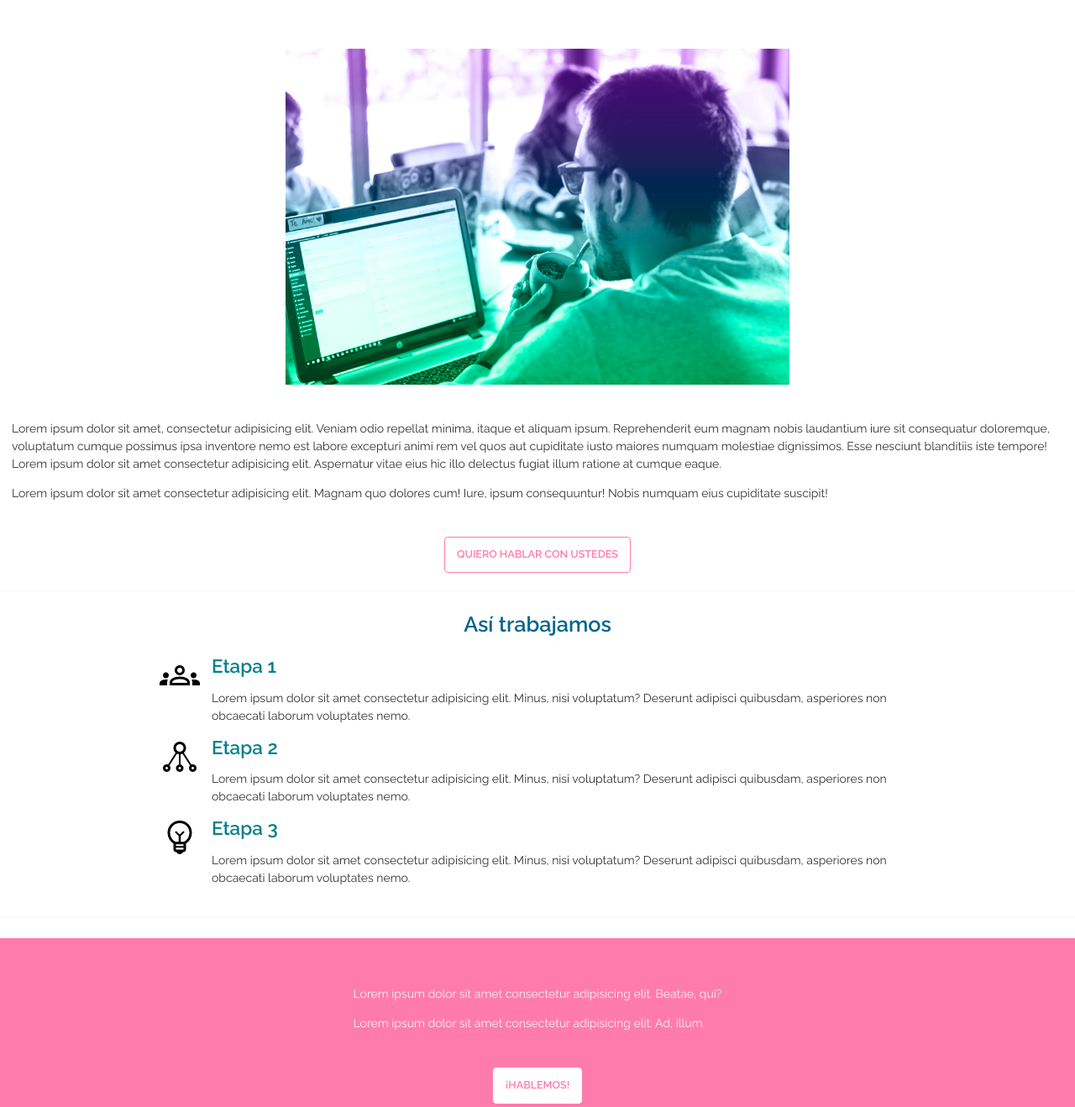
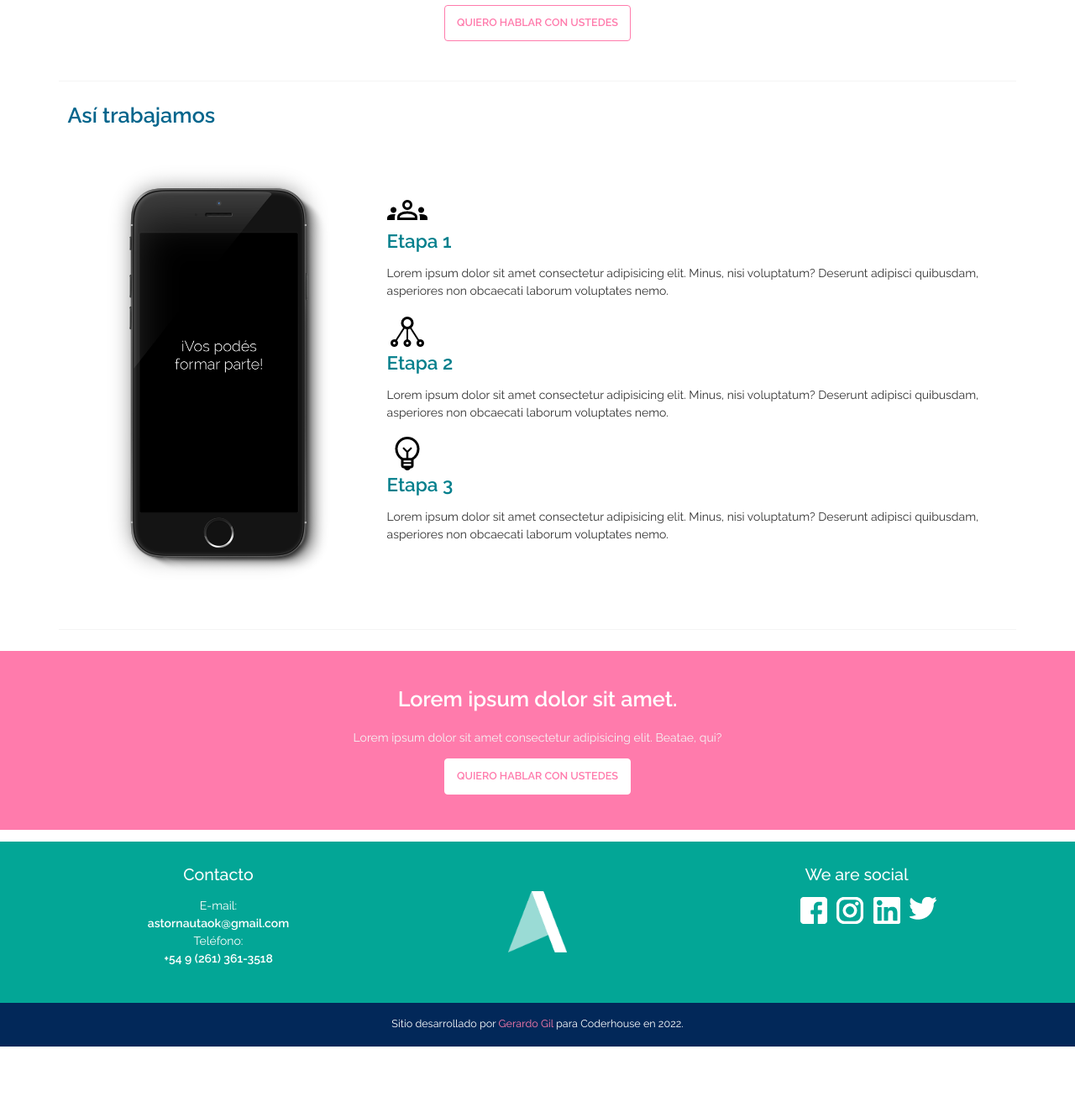
Before and after one commit to gilgerok/desweb-coder, a plain HTML site: page pages/nosotros.html in a window 1280 px wide. Shown: the part 920-2238 px from the top of the page at 84% size. After the commit the page ends 2166 px from the top, so only its background shows below. Drawn offline with Linux system fonts and the light colour scheme.

Commit message:
Terminada maquetacion pagina nosotros.html con bootstrap

```diff
--- a/assets/style/style.css
+++ b/assets/style/style.css
@@ -101,7 +101,7 @@ h6 {
 }
 
 span {
-    color: #03A696;
+    color: #03A696 !important;
 }
 
 strong {
@@ -212,7 +212,7 @@ article {
     align-items: center;
 }
 
-.header__titulo {
+.header__animacion {
     z-index: 2;
     width: 40rem;
     animation-name: titulo;
@@ -406,63 +406,63 @@ article {
 
 /* NOSOTROS */
 
-.section__nosotros {
+/* .section__nosotros {
     display: flex;
     flex-direction: column;
     align-items: center;
-}
+} */
 
-.section__nosotros__article {
+/* .section__nosotros__article {
     display: flex;
     flex-direction: column;
     align-items: center;
     gap: 2rem;
-}
+} */
 
-.section__nosotros__article__imagen {
+/* .section__nosotros__article__imagen {
     width: 100%;
     display: flex;
     justify-content: center;
-}
+} */
 
-.section__nosotros__article__imagen img {
+/* .section__nosotros__article__imagen img {
     width: 100%;
     max-width: 600px;
-}
+} */
 
 .section__nosotros__article__texto {
     margin: 0 1rem;
 }
 
-.section__asiTrabajamos {
+/* .section__asiTrabajamos {
     display: flex;
     flex-direction: column;
     align-items: center;
     gap: 1rem;
-}
+} */
 
-.section__asiTrabajamos__container {
+/* .section__asiTrabajamos__container {
     display: flex;
     align-items: center;
     max-width: 900px;
     margin: 0 1rem;
-}
+} */
 
-.section__asiTrabajamos__container__imagen {
+/* .section__asiTrabajamos__container__imagen {
     display: none;
-}
+} */
 
-.section__asiTrabajamos__container__imagen img {
+/* .section__asiTrabajamos__container__imagen img {
     width: 100%;
-}
+} */
 
-.section__asiTrabajamos__container__etapas__etapa {
+/* .section__asiTrabajamos__container__etapas__etapa {
     display: flex;
     align-items: flex-start;
     column-gap: 1rem;
-}
+} */
 
-.callToAction--nosotros {
+/* .callToAction--nosotros {
     max-width: 1360px;
     margin-bottom: 3rem;
 }
@@ -472,11 +472,11 @@ article {
     gap: 2rem;
     align-items: center;
     flex-direction: column;
-}
+} */
 
-.callToAction__contacto__mensaje p {
+/* .callToAction__contacto__mensaje p {
     text-align: left;
-}
+} */
 
 /* FOOTER */
 .footer {
--- a/pages/nosotros.html
+++ b/pages/nosotros.html
@@ -12,13 +12,17 @@
 </head>
 
 <body>
-    <div class="gridcontainer">
-        <nav class="navbar">
+    <nav class="navbarAstor d-none d-lg-flex align-items-center sticky-top zindex-5">
+        <div class="container-md">
+            <div class="row d-flex justify-content-between">
+                <div class="col-lg-5">
                     <div class="navbar__logo">
                         <a href="../index.html"><img src="../assets/images/logoAstorMenu.png" alt="Logo Astornauta"></a>
                     </div>
+                </div>
+                <div class="col-lg-7">
                     <div class="navbar__menu">
-                <ul>
+                        <ul class="d-flex justify-content-end">
                             <a href="../index.html#servicios">
                                 <li>Servicios</li>
                             </a>
@@ -33,58 +37,104 @@
                             </a>
                         </ul>
                     </div>
+                </div>
+            </div>
+        </div>
     </nav>
     <header class="header">
-            <div class="header__titulo">
-                <h1>No caminamos, <span>volamos</span></h1>
+        <div class="container-md">
+            <div class="row justify-content-center">
+                <div class="col-lg-6 header__animacion">
+                    <div class="header__titulo text-center text-xl-start">
+                        <h1>Así somos, <span>así trabajamos</span></h1>
                     </div>
+                </div>
+                <div class="col-lg-6">
                     <div class="header__descripcion">
-                <p>Lorem ipsum dolor sit amet consectetur, adipisicing elit. Consequuntur pariatur eum voluptas deleniti
+                        <p>Lorem ipsum dolor sit amet consectetur, adipisicing elit. Consequuntur pariatur eum voluptas
+                            deleniti
                             sit saepe ex eaque accusamus reprehenderit corporis.</p>
+                    </div>
+                </div>
+            </div>
         </div>
     </header>
     <main class="main">
-            <section id="nosotros" class="section section__nosotros">
-                <article class="section__nosotros__article invertido">
+        <section id="nosotros" class="container-md section__nosotros">
+            <article>
+                <div class="row">
+                    <div class="col-lg-5 order-1 order-lg-1">
                         <div class="section__nosotros__article__imagen">
-                        <img src="../assets/images/nosotros01.jpg" alt="Imagen representativa - Nosotros">
+                            <img src="../assets/images/nosotros01.jpg" alt="Imagen representativa - Nosotros"
+                                class="img-fluid rounded">
                         </div>
+                    </div>
+                    <div class="col-lg-7 d-flex align-items-center order-2 order-lg-2">
                         <div class="section__nosotros__article__texto">
-                        <p>Lorem ipsum dolor sit amet, consectetur adipisicing elit. Veniam odio repellat minima, itaque
-                            et aliquam ipsum. Reprehenderit eum magnam nobis laudantium iure sit consequatur doloremque,
-                            voluptatum cumque possimus ipsa inventore nemo est labore excepturi animi rem vel quos aut
+                            <p>Lorem ipsum dolor sit amet, consectetur adipisicing elit. Veniam odio repellat minima,
+                                itaque
+                                et aliquam ipsum. Reprehenderit eum magnam nobis laudantium iure sit consequatur
+                                doloremque,
+                                voluptatum cumque possimus ipsa inventore nemo est labore excepturi animi rem vel quos
+                                aut
                                 cupiditate iusto maiores numquam molestiae dignissimos. Esse nesciunt blanditiis iste
-                            tempore! Lorem ipsum dolor sit amet consectetur adipisicing elit. Aspernatur vitae eius hic
+                                tempore! Lorem ipsum dolor sit amet consectetur adipisicing elit. Aspernatur vitae eius
+                                hic
                                 illo delectus fugiat illum ratione at cumque eaque.</p>
-                        <p>Lorem ipsum dolor sit amet consectetur adipisicing elit. Magnam quo dolores cum! Iure, ipsum
+                            <p>Lorem ipsum dolor sit amet consectetur adipisicing elit. Magnam quo dolores cum! Iure,
+                                ipsum
                                 consequuntur! Nobis numquam eius cupiditate suscipit!</p>
                         </div>
-                </article>
-                <article class="section__nosotros__article">
-                    <div class="section__nosotros__article__imagen">
-                        <img src="../assets/images/nosotros02.jpg" alt="Imagen representativa - Nosotros">
                     </div>
+                </div>
+                <div class="row">
+                    <div class="col-lg-7 d-flex align-items-center order-2 order-lg-1">
                         <div class="section__nosotros__article__texto">
-                        <p>Lorem ipsum dolor sit amet, consectetur adipisicing elit. Veniam odio repellat minima, itaque
-                            et aliquam ipsum. Reprehenderit eum magnam nobis laudantium iure sit consequatur doloremque,
-                            voluptatum cumque possimus ipsa inventore nemo est labore excepturi animi rem vel quos aut
+                            <p>Lorem ipsum dolor sit amet, consectetur adipisicing elit. Veniam odio repellat minima,
+                                itaque
+                                et aliquam ipsum. Reprehenderit eum magnam nobis laudantium iure sit consequatur
+                                doloremque,
+                                voluptatum cumque possimus ipsa inventore nemo est labore excepturi animi rem vel quos
+                                aut
                                 cupiditate iusto maiores numquam molestiae dignissimos. Esse nesciunt blanditiis iste
-                            tempore! Lorem ipsum dolor sit amet consectetur adipisicing elit. Aspernatur vitae eius hic
+                                tempore! Lorem ipsum dolor sit amet consectetur adipisicing elit. Aspernatur vitae eius
+                                hic
                                 illo delectus fugiat illum ratione at cumque eaque.</p>
-                        <p>Lorem ipsum dolor sit amet consectetur adipisicing elit. Magnam quo dolores cum! Iure, ipsum
+                            <p>Lorem ipsum dolor sit amet consectetur adipisicing elit. Magnam quo dolores cum! Iure,
+                                ipsum
                                 consequuntur! Nobis numquam eius cupiditate suscipit!</p>
                         </div>
+                    </div>
+                    <div class="col-lg-5 order-1 order-lg-2">
+                        <div class="section__nosotros__article__imagen">
+                            <img src="../assets/images/nosotros02.jpg" alt="Imagen representativa - Nosotros"
+                                class="img-fluid rounded">
+                        </div>
+                    </div>
+                </div>
+                <div class="row">
+                    <div class="col d-flex justify-content-center mt-4">
+                        <a href="../index.html#contacto" class="boton section__nosotros__boton">Quiero hablar con
+                            ustedes</a>
+                    </div>
+                </div>
             </article>
-                <a href="../index.html#contacto" class="boton section__nosotros__boton">Quiero hablar con ustedes</a>
         </section>
-            <section class="section section__asiTrabajamos">
+        <section class="container-md section__asiTrabajamos">
+            <div class="row">
+                <div class="col">
                     <h2 class="section__asiTrabajamos__titulo">
                         Así trabajamos
                     </h2>
-                <div class="section__asiTrabajamos__container">
+                </div>
+            </div>
+            <div class="row">
+                <div class="col-lg-4 d-none d-lg-block">
                     <div class="section__asiTrabajamos__container__imagen">
-                        <img src="../assets/images/nosotros-trabajo.png" alt="Así trabajamos">
+                        <img src="../assets/images/nosotros-trabajo.png" alt="Así trabajamos" class="img-fluid">
                     </div>
+                </div>
+                <div class="col-lg-8 d-flex align-items-center mt-4 mt-lg-0">
                     <div class="section__asiTrabajamos__container__etapas">
                         <div class="section__asiTrabajamos__container__etapas__etapa">
                             <img src="../assets/images/icon01.png" alt="Ícono representativo">
@@ -112,29 +162,37 @@
                         </div>
                     </div>
                 </div>
+            </div>
         </section>
-            <aside class="callToAction callToAction--nosotros">
-                <div class="callToAction__contacto--nosotros">
-                    <div class="callToAction__contacto__mensaje">
-                        <p>Lorem ipsum dolor sit amet consectetur adipisicing elit. Beatae, qui?</p>
-                        <p>Lorem ipsum dolor sit amet consectetur adipisicing elit. Ad, illum.</p>
+        <aside class="callToAction container-fluid">
+            <div class="callToAction__contacto row">
+                <div class="col d-flex align-items-center flex-column">
+                    <h2 class="callToAction__contacto__titulo">Lorem ipsum dolor sit amet.</h2>
+                    <p class="callToAction__contacto__mensaje">Lorem ipsum dolor sit amet consectetur adipisicing elit.
+                        Beatae, qui?</p>
+                    <a href="../index.html#contacto" class="boton callToAction__contacto__boton">Quiero hablar con
+                        ustedes</a>
                 </div>
-                    <a href="../index.html#contacto" class="boton callToAction__contacto__boton">¡Hablemos!</a>
             </div>
         </aside>
     </main>
     <footer class="footer">
-            <div class="footer__widget">
+        <div class="container-md">
+            <div class="row">
+                <div
+                    class="col-6 col-lg-4 footer__widget order-2 order-lg-1 d-flex justify-content-start align-items-center flex-column">
                     <h4 class="footer__widget__titulo">Contacto</h4>
                     <ul class="footer__widget__lista">
-                    <li>E-mail: <a href="mailto:astornautaok@gmail.com">astornautaok@gmail.com</a></li>
-                    <li>Teléfono: <a href="tel:+5492613613518">+54 9 (261) 361-3518</a></li>
+                        <li>E-mail:<br /><a href="mailto:astornautaok@gmail.com">astornautaok@gmail.com</a></li>
+                        <li>Teléfono:<br /><a href="tel:+5492613613518">+54 9 (261) 361-3518</a></li>
                     </ul>
                 </div>
-            <div class="footer__widget__img">
+                <div
+                    class="col-12 col-lg-4 footer__widget__img order-1 order-lg-2 d-flex justify-content-center mb-4 mb-lg-0">
                     <img src="../assets/images/logoAstorFooter.png" alt="Logo Astornauta footer">
                 </div>
-            <div class="footer__widget">
+                <div
+                    class="col-6 col-lg-4 footer__widget order-3 order-lg-3 d-flex justify-content-start align-items-center flex-column">
                     <h4 class="footer__widget__titulo">We are social</h4>
                     <ul class="footer__widget__lista--redes">
                         <li><a href="https://facebook.com/astornautaok"><img src="../assets/images/facebook.png"
@@ -147,10 +205,18 @@
                                     alt="Logo Twitter"></a></li>
                     </ul>
                 </div>
+            </div>
+        </div>
     </footer>
     <div class="copyright">
-            <p>Sitio desarrollado por <a href="https://linkedin.com/in/gilgerok">Gerardo Gil</a> para Coderhouse en
-                2022.</p>
+        <div class="container-md">
+            <div class="row">
+                <div class="col">
+                    <p>Sitio desarrollado por <a href="https://linkedin.com/in/gilgerok">Gerardo Gil</a> para
+                        Coderhouse
+                        en 2022.</p>
+                </div>
+            </div>
         </div>
     </div>
 
```
Also changed, not shown: pages/trabajos.html (+3 -3 lines). Lines whose indentation alone changed are shown as unchanged.
